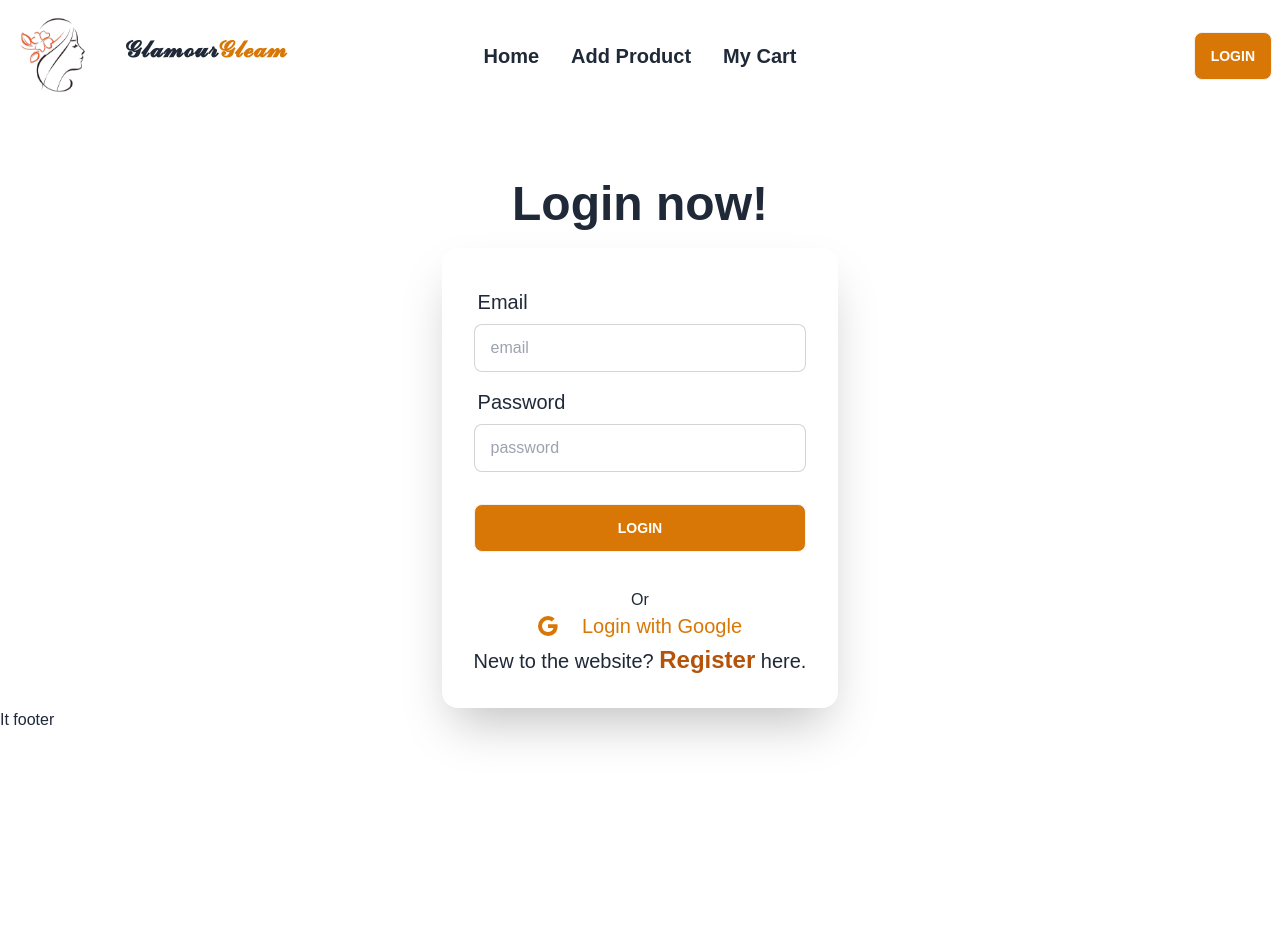
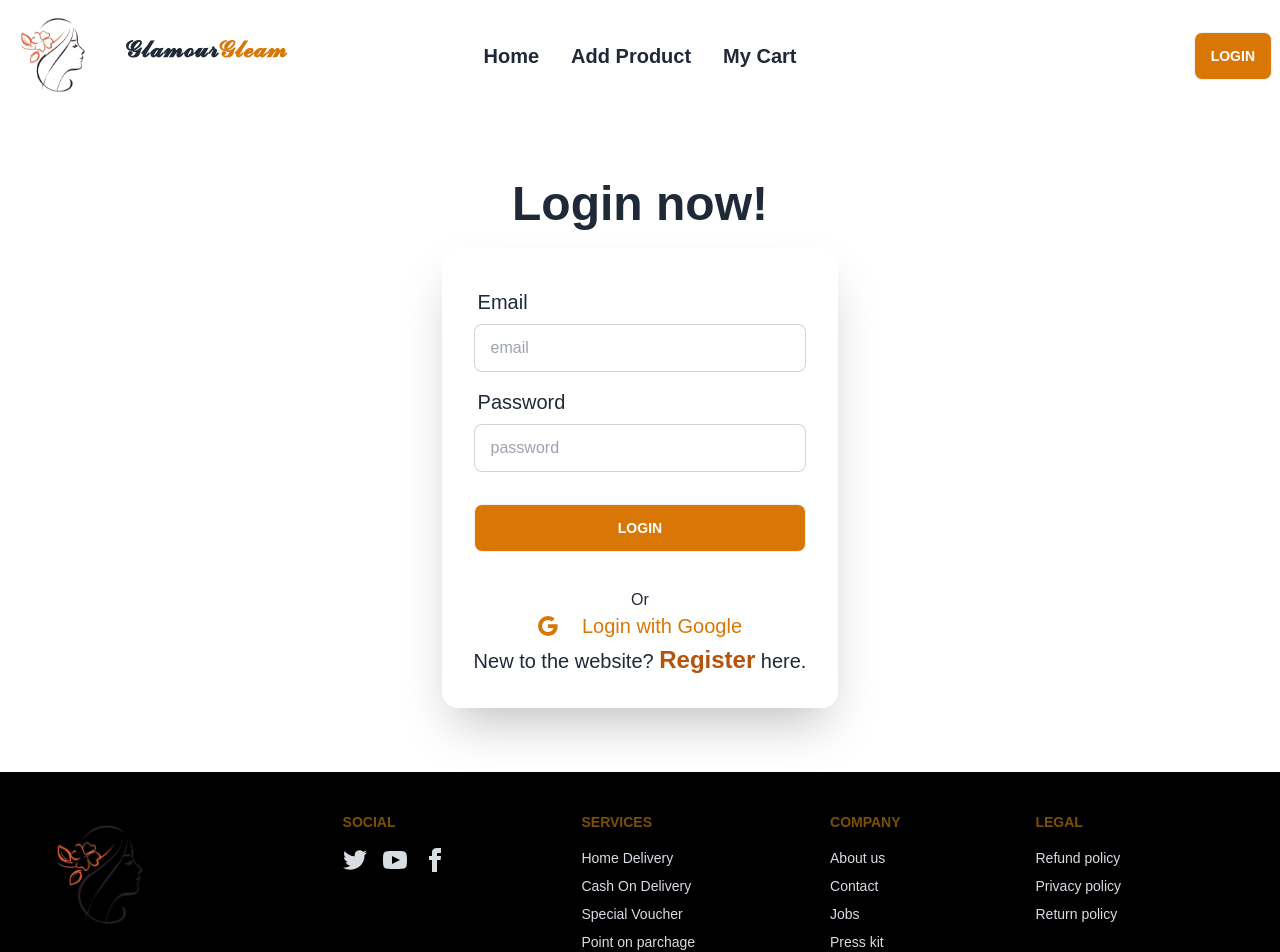
Before and after one commit to hiraBiswas/cosmetic_shop, a React (Vite) app: page /login in a window 1280 px wide. Shown: the top 952 px of the page. Before the commit the page ends 800 px from the top, so only its background shows below. Built offline with nearby package versions, Linux system fonts and the light colour scheme; no server answers.

Commit message:
banner section done

```diff
--- a/src/Components/Banner/Banner.jsx
+++ b/src/Components/Banner/Banner.jsx
@@ -2,8 +2,60 @@
 
 const Banner = () => {
     return (
-        <div>
-            <h3>Banner Section</h3>
+        <div className="mt-2">
+            <div className="carousel w-full">
+  <div id="slide1" className="carousel-item relative w-full">
+  <div className="hero min-h-screen" style={{backgroundImage: 'url(https://i.ibb.co/9hVQj8f/banner3.jpg)'}}>
+  <div className=""></div>
+  <div className="hero-content  text-center text-neutral-content">
+    <div className="max-w-md hero-overlay lg:mr-96  lg:-ml-12 lg:bg-amber-400 p-8 drop-shadow-lg lg:max-w-2xl">
+      <h1 className="mb-5 text-5xl text-black font-bold">Give Your Skin Natural Touch</h1>
+      <p className="mb-5">MAKE YOUR SKIN NATURALLY BEAUTIFUL</p>
+      <button className="btn bg-amber-600">Get Started</button>
+    </div>
+  </div>
+</div>
+    <div className="absolute flex justify-between transform -translate-y-1/2 left-5 right-5 top-1/2">
+      <a href="#slide3" className="btn btn-circle">❮</a>
+      <a href="#slide2" className="btn btn-circle">❯</a>
+    </div>
+  </div>
+
+  <div id="slide2" className="carousel-item relative w-full">
+  <div className="hero min-h-screen" style={{backgroundImage: 'url(https://i.ibb.co/YcZ0cWJ/banner4.jpg)'}}>
+  <div className=""></div>
+  <div className="text-center hero-content text-neutral-content">
+    <div className="max-w-md lg:mr-96  lg:-ml-12 lg:bg-black hero-overlay px-2 py-8 drop-shadow-lg lg:max-w-2xl">
+      <h1 className="mb-5 text-2xl lg:text-5xl text-black lg:text-amber-500 font-bold">Wide Range of Lipstick Shades</h1>
+      <p className="mb-5">FOR EVERY SKIN TONE</p>
+      <button className="btn bg-amber-600">Get Started</button>
+    </div>
+  </div>
+</div>
+    <div className="absolute flex justify-between transform -translate-y-1/2 left-5 right-5 top-1/2">
+      <a href="#slide1" className="btn btn-circle">❮</a>
+      <a href="#slide3" className="btn btn-circle">❯</a>
+    </div>
+  </div>
+
+  <div id="slide3" className="carousel-item relative w-full">
+  <div className="hero min-h-screen" style={{backgroundImage: 'url(https://i.ibb.co/HYqBLh6/banner6.jpg)'}}>
+  <div className=""></div>
+  <div className="text-center hero-content text-neutral-content">
+    <div className="max-w-md lg:bg-black hero-overlay px-2 py-8 drop-shadow-lg lg:max-w-2xl">
+      <h1 className="mb-5 text-2xl lg:text-5xl text-black lg:text-white font-bold">Match Your Nail Paint With Mood</h1>
+      <p className="mb-5">EVERY SHADE IS AVAILABLE</p>
+      <button className="btn bg-amber-600">Get Started</button>
+    </div>
+  </div>
+</div>
+    <div className="absolute flex justify-between transform -translate-y-1/2 left-5 right-5 top-1/2">
+      <a href="#slide2" className="btn btn-circle">❮</a>
+      <a href="#slide1" className="btn btn-circle">❯</a>
+    </div>
+  </div>
+
+</div>
         </div>
     );
 };
--- a/src/Components/Home/Home.jsx
+++ b/src/Components/Home/Home.jsx
@@ -8,7 +8,9 @@
     return (
         <div>
             <Banner></Banner>
-            <div className=" grid gap-8 grid-cols-1  lg:grid-cols-3 container mx-auto">
+           <div className="mt-10 lg:mt-16">
+            <h1 className="text-2xl font-bold text-center lg:text-3xl ">𝓜𝓸𝓼𝓽 <span className="text-amber-600">𝓟𝓸𝓹𝓾𝓵𝓪𝓻</span> 𝓑𝓻𝓪𝓷𝓭</h1>
+           <div className=" mt-3  grid gap-8 grid-cols-1  lg:grid-cols-3 container mx-auto">
             {
                 brands.map(brand=>
                     <BrandCard brand={brand} key={brand.id}></BrandCard>
@@ -16,6 +18,7 @@
                 )
             }
            </div>
+           </div>
         </div>
     );
 };
--- a/src/Components/footer/Footer.jsx
+++ b/src/Components/footer/Footer.jsx
@@ -2,8 +2,41 @@
 
 const Footer = () => {
     return (
-        <div>
-            <h3>It footer</h3>
+        <div className="mt-10 lg:mt-16">
+            <footer className="footer p-10 bg-black text-neutral-content">
+  <aside>
+   <img className="h-32 w-32" src="./logo2.png" alt="" />
+    <p className="text-amber-500 text-xl lg:text-2xl">𝓰𝓵𝓪𝓶𝓸𝓾𝓻𝓖𝓵𝓮𝓪𝓶</p>
+  </aside>
+  <nav>
+    <header className="footer-title text-amber-500">Social</header>
+    <div className="grid grid-flow-col gap-4">
+      <a><svg xmlns="http://www.w3.org/2000/svg" width="24" height="24" viewBox="0 0 24 24" className="fill-current"><path d="M24 4.557c-.883.392-1.832.656-2.828.775 1.017-.609 1.798-1.574 2.165-2.724-.951.564-2.005.974-3.127 1.195-.897-.957-2.178-1.555-3.594-1.555-3.179 0-5.515 2.966-4.797 6.045-4.091-.205-7.719-2.165-10.148-5.144-1.29 2.213-.669 5.108 1.523 6.574-.806-.026-1.566-.247-2.229-.616-.054 2.281 1.581 4.415 3.949 4.89-.693.188-1.452.232-2.224.084.626 1.956 2.444 3.379 4.6 3.419-2.07 1.623-4.678 2.348-7.29 2.04 2.179 1.397 4.768 2.212 7.548 2.212 9.142 0 14.307-7.721 13.995-14.646.962-.695 1.797-1.562 2.457-2.549z"></path></svg></a>
+      <a><svg xmlns="http://www.w3.org/2000/svg" width="24" height="24" viewBox="0 0 24 24" className="fill-current"><path d="M19.615 3.184c-3.604-.246-11.631-.245-15.23 0-3.897.266-4.356 2.62-4.385 8.816.029 6.185.484 8.549 4.385 8.816 3.6.245 11.626.246 15.23 0 3.897-.266 4.356-2.62 4.385-8.816-.029-6.185-.484-8.549-4.385-8.816zm-10.615 12.816v-8l8 3.993-8 4.007z"></path></svg></a>
+      <a><svg xmlns="http://www.w3.org/2000/svg" width="24" height="24" viewBox="0 0 24 24" className="fill-current"><path d="M9 8h-3v4h3v12h5v-12h3.642l.358-4h-4v-1.667c0-.955.192-1.333 1.115-1.333h2.885v-5h-3.808c-3.596 0-5.192 1.583-5.192 4.615v3.385z"></path></svg></a>
+    </div>
+  </nav>
+  <nav>
+    <header className="footer-title text-amber-500">Services</header>
+    <a className="link link-hover">Home Delivery</a>
+    <a className="link link-hover">Cash On Delivery</a>
+    <a className="link link-hover">Special Voucher</a>
+    <a className="link link-hover">Point on parchage</a>
+  </nav>
+  <nav>
+    <header className="footer-title text-amber-500">Company</header>
+    <a className="link link-hover">About us</a>
+    <a className="link link-hover">Contact</a>
+    <a className="link link-hover">Jobs</a>
+    <a className="link link-hover">Press kit</a>
+  </nav>
+  <nav>
+    <header className="footer-title text-amber-500">Legal</header>
+    <a className="link link-hover">Refund policy</a>
+    <a className="link link-hover">Privacy policy</a>
+    <a className="link link-hover">Return policy</a>
+  </nav>
+</footer>
         </div>
     );
 };
```
